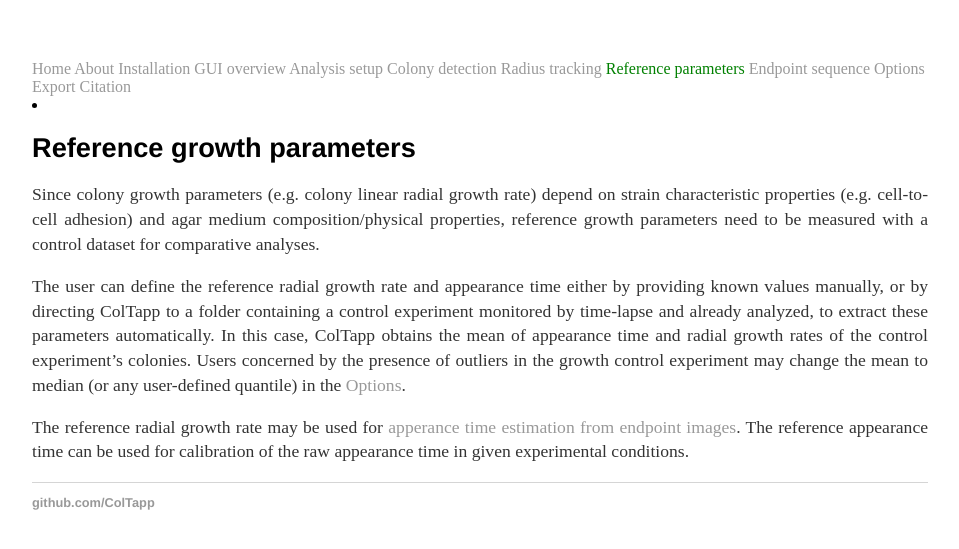
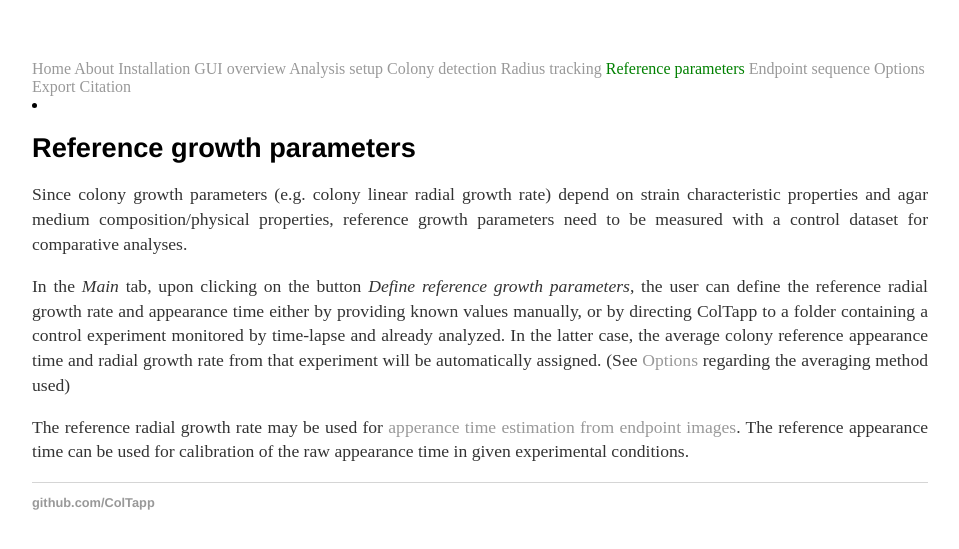
Before and after one commit to ColTapp/ColTapp.github.io, a Jekyll site: the page built from refparam.md, in a window 1280 px wide. Shown: the top 549 px of the page, without its empty margins (160-1119 px from the left). Built offline with Jekyll 4.4.1, drawn with Linux system fonts in a browser that asks for light colours.

Commit message:
Update refparam.md

```diff
--- a/refparam.md
+++ b/refparam.md
@@ -3,8 +3,12 @@ layout: default
 title: Reference growth parameters
 ---
 # Reference growth parameters
-Since colony growth parameters (e.g. colony linear radial growth rate) depend on strain characteristic properties (e.g. cell-to-cell adhesion) and agar medium composition/physical properties, reference growth parameters need to be measured with a control dataset for comparative analyses.
+Since colony growth parameters (e.g. colony linear radial growth rate) depend on strain characteristic properties and agar medium composition/physical properties, reference growth parameters need to be measured with a control dataset for comparative analyses.
 
-The user can define the reference radial growth rate and appearance time either by providing known values manually, or by directing ColTapp to a folder containing a control experiment monitored by time-lapse and already analyzed, to extract these parameters automatically. In this case, ColTapp obtains the mean of appearance time and radial growth rates of the control experiment’s colonies. Users concerned by the presence of outliers in the growth control experiment may change the mean to median (or any user-defined quantile) in the [Options](https://coltapp.github.io/options.html).
+In the _Main_ tab, upon clicking on the button _Define reference growth parameters_, the user can define the reference radial growth rate and appearance time either by providing known values manually, or by directing ColTapp to a folder containing a control experiment monitored by time-lapse and already analyzed. In the latter case, the average colony reference appearance time and radial growth rate from that experiment will be automatically assigned. (See [Options](https://coltapp.github.io/options.html) regarding the averaging method used)
+
+
+
+
 
 The reference radial growth rate may be used for [apperance time estimation from endpoint images](https://coltapp.github.io/endpoint.html). The reference appearance time  can be used for calibration of the raw appearance time in given experimental conditions.
```
